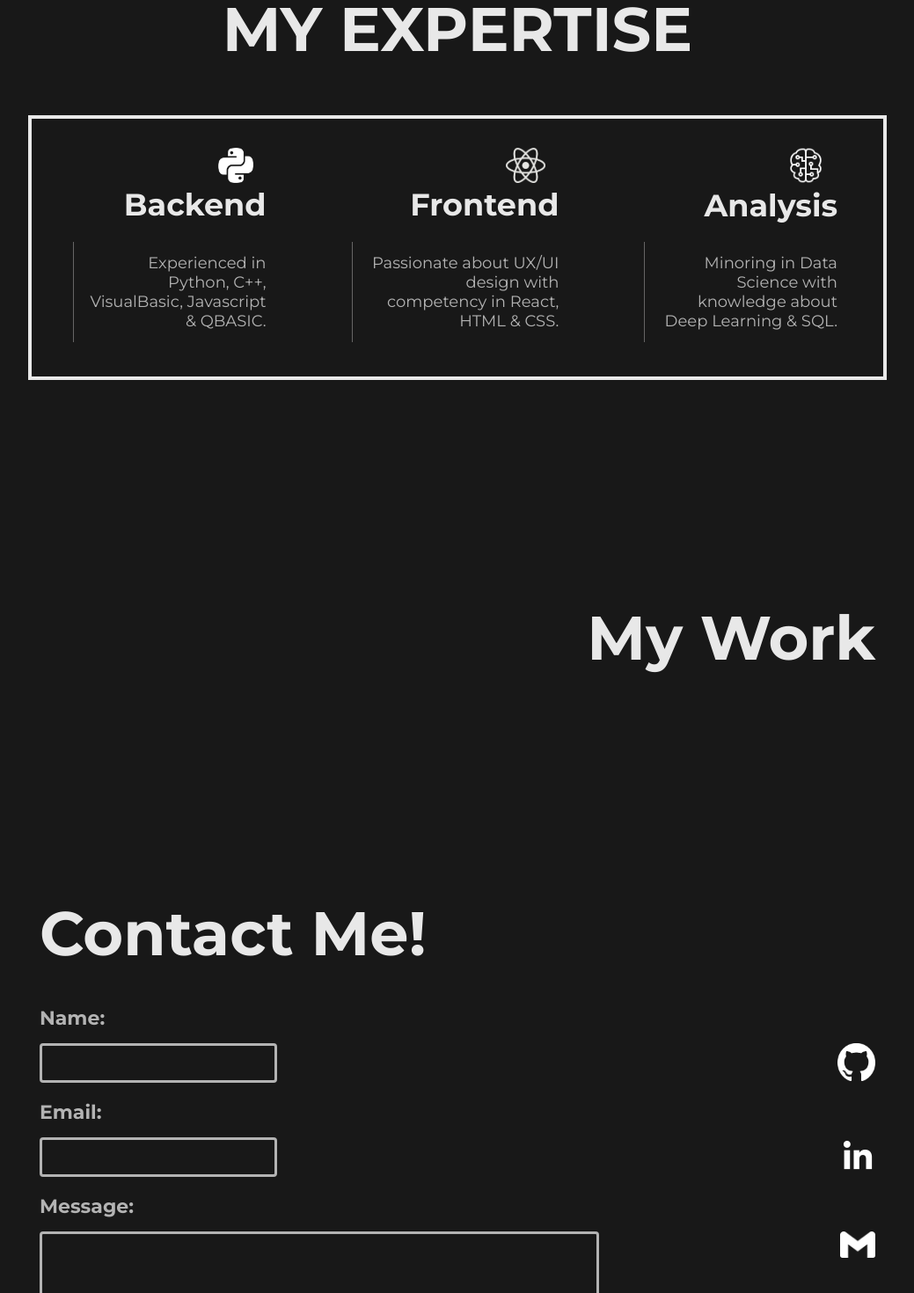
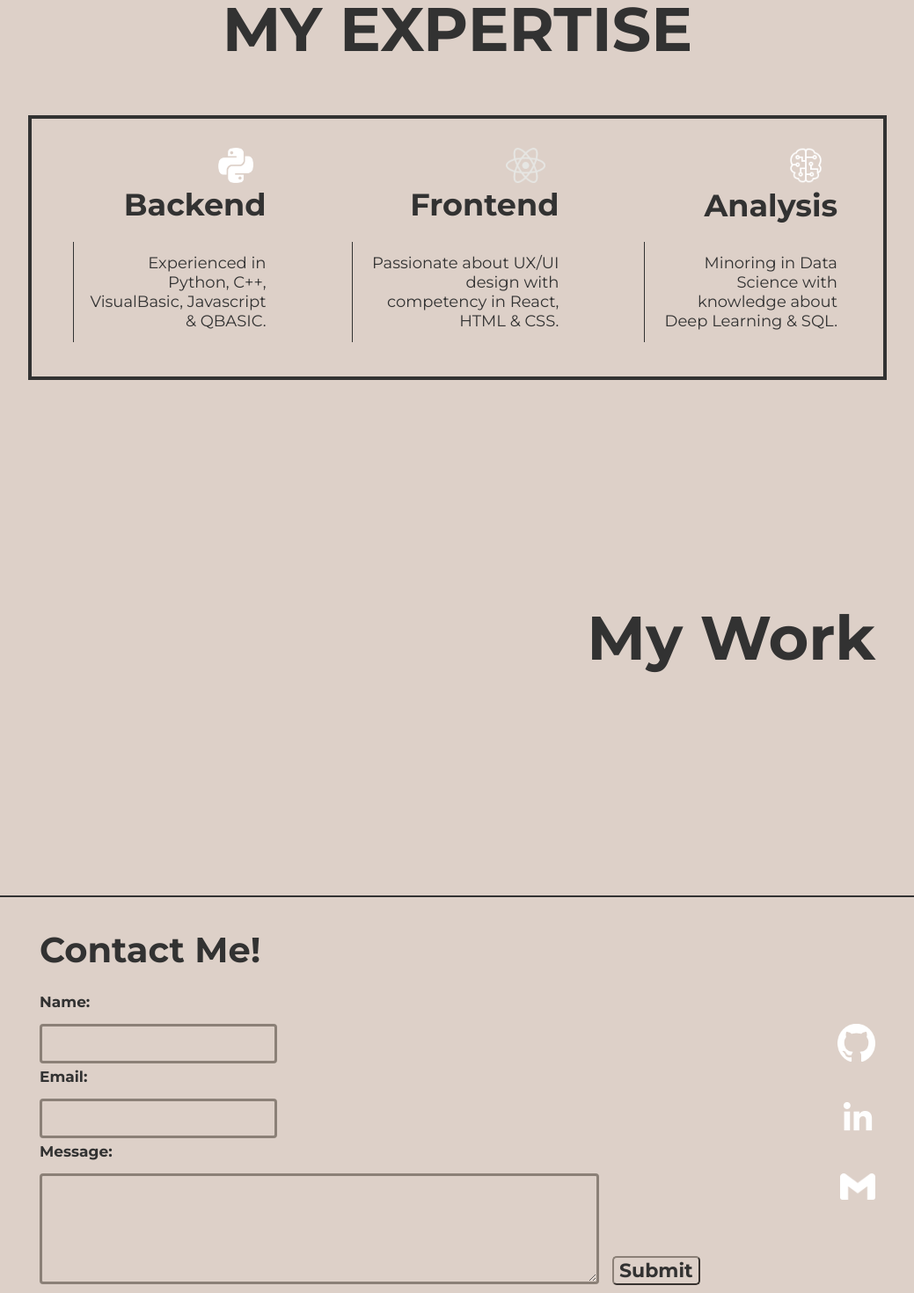
Before and after one commit to achyutbenz19/portfolio, a React (Create React App) app in the folder portfolio/: page / in a window 1280 px wide. Shown: the part 860-2330 px from the top of the page at 88% size, without its empty margins (120-1159 px from the left). Built offline with nearby package versions, Linux system fonts and the light colour scheme.

Commit message:
color change

```diff
--- a/portfolio/src/index.css
+++ b/portfolio/src/index.css
@@ -2,10 +2,10 @@
 
 /* base styles */
 * {
-  background-color: #181818;
+  background-color: #DDD0C8;
   margin: 0;
   font-family: "Montserrat", sans-serif;
-  color: #b3b3b3;
+  color: #8b8077;
 }
 .navbar {
   font-size: 120%;
@@ -17,10 +17,10 @@
 .navbar a {
   text-decoration: none;
   padding: 50px;
-  color: #b3b3b3;
+  color: #323232;
 }
 .navbar a:hover {
-  color: #e8e8e8;
+  color: #323232;
   font-weight: bold;
 }
 .content {
@@ -30,21 +30,21 @@
   text-align: center;
   margin-left: 16px;
   letter-spacing: 5px;
-  color: #b3b3b3;
+  color: #8b8077;
   padding-top: 10px;
 }
 .home h1 {
   text-align: center;
   padding-bottom: 19px;
   font-size: 100px;
-  color: #e8e8e8;
+  color: #323232;
   padding-top: 12.75%;
 }
 .skills h1 {
   padding-top: 300px;
   text-align: center;
   font-size: 70px;
-  color: #e8e8e8;
+  color: #323232;
   padding-bottom: 55px;
 }
 .skills h2 {
@@ -57,7 +57,7 @@
 .skills table {
   border-collapse: separate;
   margin: 0 auto;
-  border: 4px solid #e8e8e8;
+  border: 4px solid #323232;
   width: 80%; /* specify a width for the table */
 }
 .skills table tr:first-child td {
@@ -68,9 +68,10 @@
   font-size: 35px;
   text-align: right;
   font-weight: bold;
-  color: #e8e8e8;
+  color: #323232;
 }
 .skills table tr:nth-child(2) td {
+  color: #323232;
   padding-left: 60px;
   padding-bottom: 50px;
   font-size: 18px;
@@ -87,7 +88,7 @@
   top: -12px;
   bottom: 37px;
   width: 1px; /* specify the width of the line */
-  background-color: #666565; /* specify the color of the line */
+  background-color: #323232; /* specify the color of the line */
 }
 .skills table tr:first-child td .Coding-Logo {
   width: 40px;
@@ -110,17 +111,20 @@
 .work h1{
   font-size: 70px;
   padding-top: 250px;
-  color:  #e8e8e8;
+  color:  #323232;
   text-align: right;
   padding-right: 135px;
+  padding-bottom: 250px;
+}
+.contact {
+  border-top: 2px solid #323232;
+  padding-top: 35px;
 }
 .contact h1{
-  font-size: 70px;
-  padding-top: 250px;
-  color:  #e8e8e8;
+  font-size: 40px;
+  color:  #323232;
   padding-left: 135px;
   padding-bottom: 20px;
-
 }
 .contact label[for="name"],
 .contact label[for="email"],
@@ -128,13 +132,14 @@
   margin: 0 auto;
   display: block;
   margin-bottom: 15px;
+  color: #323232;
 }
 .contact input[type="text"] {
   padding-left: 135px;
   width: 20%;
   padding: 10px;
   font-size: 15px;
-  border: 3px solid #b3b3b3;
+  border: 3px solid #8b8077;
   border-radius: 4px;
 }
 .contact input[type="email"] {
@@ -142,7 +147,7 @@
   width: 20%;
   padding: 10px;
   font-size: 15px;
-  border: 3px solid #b3b3b3;
+  border: 3px solid #8b8077;
   border-radius: 4px;
 }
 .contact textarea {
@@ -150,20 +155,22 @@
   height: 100px; /* Increase the height to 100px */
   padding: 10px;
   font-size: 15px;
-  border: 3px solid #b3b3b3;
+  color: #323232;
+  border: 3px solid #8b8077;
   border-radius: 4px;
   resize: vertical;
 }
 .contact label {
-  padding-top: 20px;
+  padding-top: 5px;
   font-weight: bold;
-  font-size: 22px;
+  font-size: 17px;
   padding-left: 135px;
 }
 .contact input[type="text"],
 .contact input[type="email"],
 .contact textarea {
   margin-left: 135px;
+  color: #323232;
 }
 .contact button {
   margin-left: 15px;
@@ -172,18 +179,17 @@
   font-weight: bold;
   border-radius: 5px;
   transition: transform 0.2s ease-in-out;
-  border-color: #b3b3b3;
+  border-color: #8b8077;
   background-color: transparent;
-  color: #b3b3b3;
+  color: #323232;
 }
 .contact button:hover {
   transform: scale(1.06);
 }
 .contact-message {
   font-weight: bold;
-  color: #e8e8e8;
+  color: #323232;
   padding-left: 135px;
-  padding-top: 15px;
   font-size: 20px;
 }
 .Linkedin-Logo{
```
